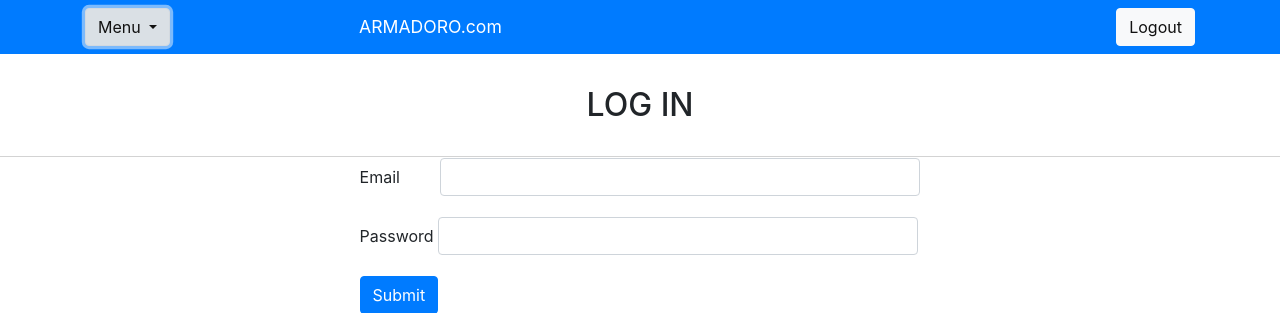
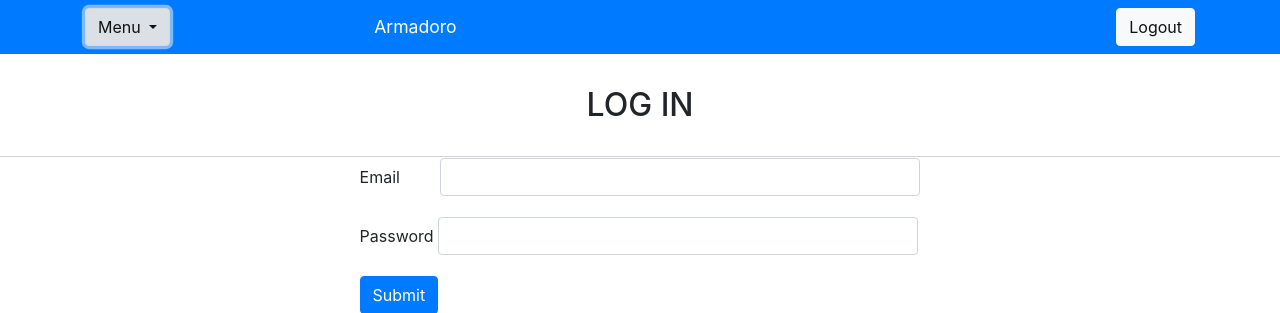
Before and after one commit to DoraEx/armadoro-agile-db, a PHP site: page /login/ in a window 1280 px wide. Shown: the top 313 px of the page. Run offline with PHP 8.4, Linux system fonts and the light colour scheme; some libraries are stand-ins or nearby versions.

Commit message:
automated script commit

```diff
--- a/php/template/header.php
+++ b/php/template/header.php
@@ -27,7 +27,7 @@
                         <?php addManagementConsoleOption(); ?>
                     </div>
                 </div>
-                <a class="navbar-brand head-item" href="/">ARMADORO.com</a>
+                <a class="navbar-brand head-item" href="/">Armadoro</a>
                 <a class="navbar-brand head-item" href="/view/profile"><?php display_name() ?></a>
                 <a class="navbar-brand head-item" href="#"><?php display_role() ?></a>
                 <a class="btn btn-light" href="/service/logout.php">Logout</a>
```
